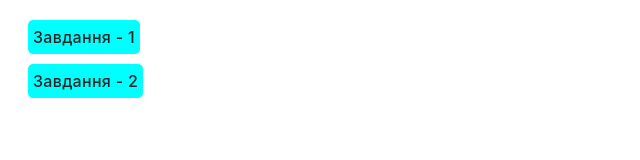
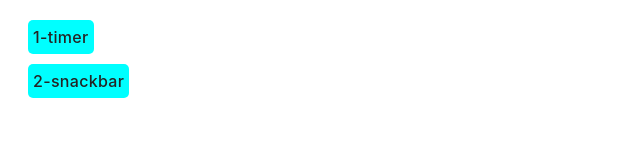
Before and after one commit to NatVladyslav/goit-js-hw-10, a website built with Vite: page src/index.html in a window 1280 px wide. Shown: the whole page, without its empty margins (0-640 px from the left). Built offline with nearby package versions, Linux system fonts and the light colour scheme.

Commit message:
Fix connection html error

```diff
--- a/src/index.html
+++ b/src/index.html
@@ -14,15 +14,13 @@
     <link rel="stylesheet" href="./css/styles.css" />
   </head>
   <body>
-    <nav class="nav">
     <ul class="nav-list">
       <li class="nav-item">
-          <a href="./1-timer.html" class="nav-link">Завдання - 1</a>
+        <a href="./1-timer.html" class="nav-link">1-timer</a>
       </li>
       <li class="nav-item">
-          <a href="./2-snackbar.html" class="nav-link">Завдання - 2</a>
+        <a href="./2-snackbar.html" class="nav-link">2-snackbar</a>
       </li>
     </ul>
-    </nav>
   </body>
 </html>
```
Lines whose indentation alone changed are shown as unchanged.
